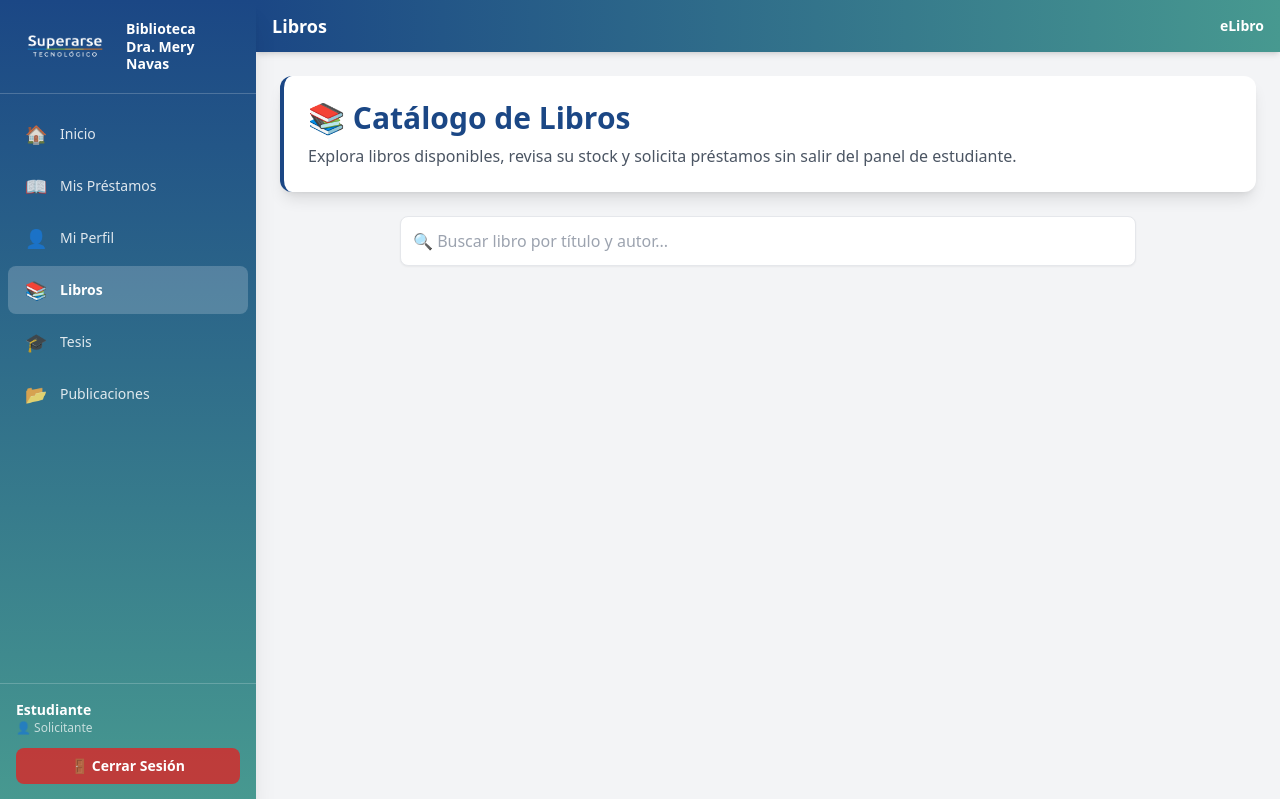
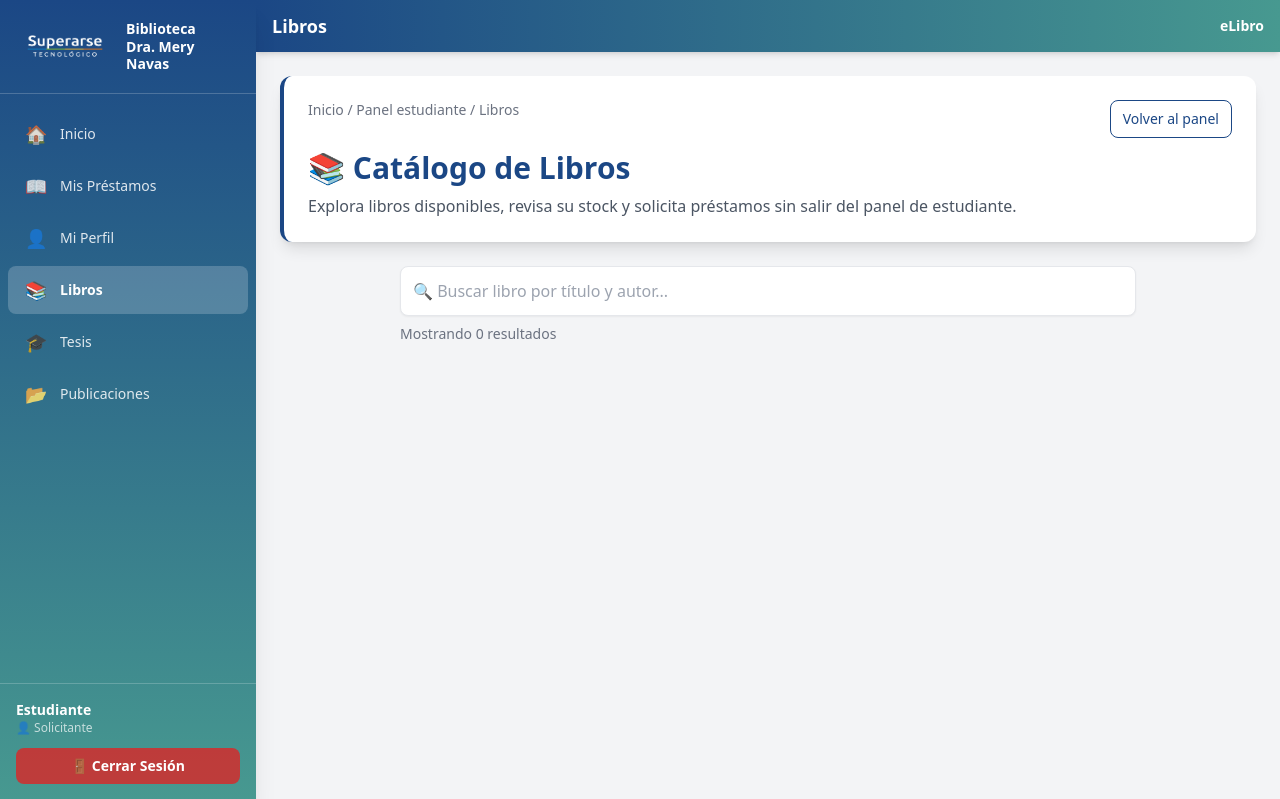
Before and after one commit to MatiasScott/superarseBiblioteca, a PHP site: page /app/Views/student/libros.php in a window 1280 px wide. Shown: the top 799 px of the page. Run offline with PHP 8.4, Linux system fonts and the light colour scheme; the template is opened without the code that fills it, so the values that code supplies are empty; some libraries are stand-ins or nearby versions.

Commit message:
vista de estudiante dentro del panel para que pueda ver los datos de libros, tesis, publicaciones

```diff
--- a/app/Views/student/libros.php
+++ b/app/Views/student/libros.php
@@ -6,6 +6,15 @@ include __DIR__ . '/../layouts/student_header.php';
 ?>
 
 <div class="bg-white rounded-xl shadow-lg p-5 sm:p-6 mb-6 border-l-4 border-[#1b4785]">
+    <div class="flex flex-col sm:flex-row sm:items-start sm:justify-between gap-3 mb-3">
+        <p class="text-xs sm:text-sm text-gray-500">
+            Inicio / Panel estudiante / Libros
+        </p>
+        <a href="<?= BASE_URL ?>/student/dashboard"
+           class="inline-flex items-center justify-center px-3 py-2 rounded-lg text-sm font-medium border border-[#1b4785] text-[#1b4785] hover:bg-[#1b4785] hover:text-white transition">
+            Volver al panel
+        </a>
+    </div>
     <h2 class="text-2xl sm:text-3xl font-bold text-[#1b4785] mb-2">📚 Catálogo de Libros</h2>
     <p class="text-gray-600 text-sm sm:text-base">
         Explora libros disponibles, revisa su stock y solicita préstamos sin salir del panel de estudiante.
@@ -19,6 +28,9 @@ include __DIR__ . '/../layouts/student_header.php';
         placeholder="🔍 Buscar libro por título y autor..."
         class="w-full p-3 border rounded-lg shadow-sm focus:ring-2 focus:ring-superarse-morado-medio focus:outline-none"
         onkeyup="filtrarLibros()">
+    <p id="contadorResultadosLibros" class="mt-2 text-xs sm:text-sm text-gray-500">
+        Mostrando <?= count($libros ?? []) ?> resultados
+    </p>
 </div>
 
 <div id="gridLibros"
--- a/public/js/estudiantes/libros.js
+++ b/public/js/estudiantes/libros.js
@@ -112,6 +112,7 @@ window.solicitarPrestamo = function (id) {
 ====================== */
 window.filtrarLibros = function () {
     const input = document.getElementById('buscador').value.toLowerCase();
+    const contador = document.getElementById('contadorResultadosLibros');
     let visibles = 0;
 
     document.querySelectorAll('#gridLibros > div').forEach(div => {
@@ -123,4 +124,16 @@ window.filtrarLibros = function () {
 
     document.getElementById('noResultsMessage')
         ?.classList.toggle('hidden', visibles !== 0);
+
+    if (contador) {
+        contador.innerText = `Mostrando ${visibles} resultados`;
+    }
 };
+
+document.addEventListener('DOMContentLoaded', () => {
+    const contador = document.getElementById('contadorResultadosLibros');
+    if (!contador) return;
+
+    const total = document.querySelectorAll('#gridLibros > div').length;
+    contador.innerText = `Mostrando ${total} resultados`;
+});
```
Also changed, not shown: app/Views/student/publicaciones.php (+12 -0 lines), app/Views/student/tesis.php (+12 -0 lines), public/js/estudiantes/publicaciones.js (+12 -0 lines), public/js/estudiantes/tesis.js (+8 -0 lines).
